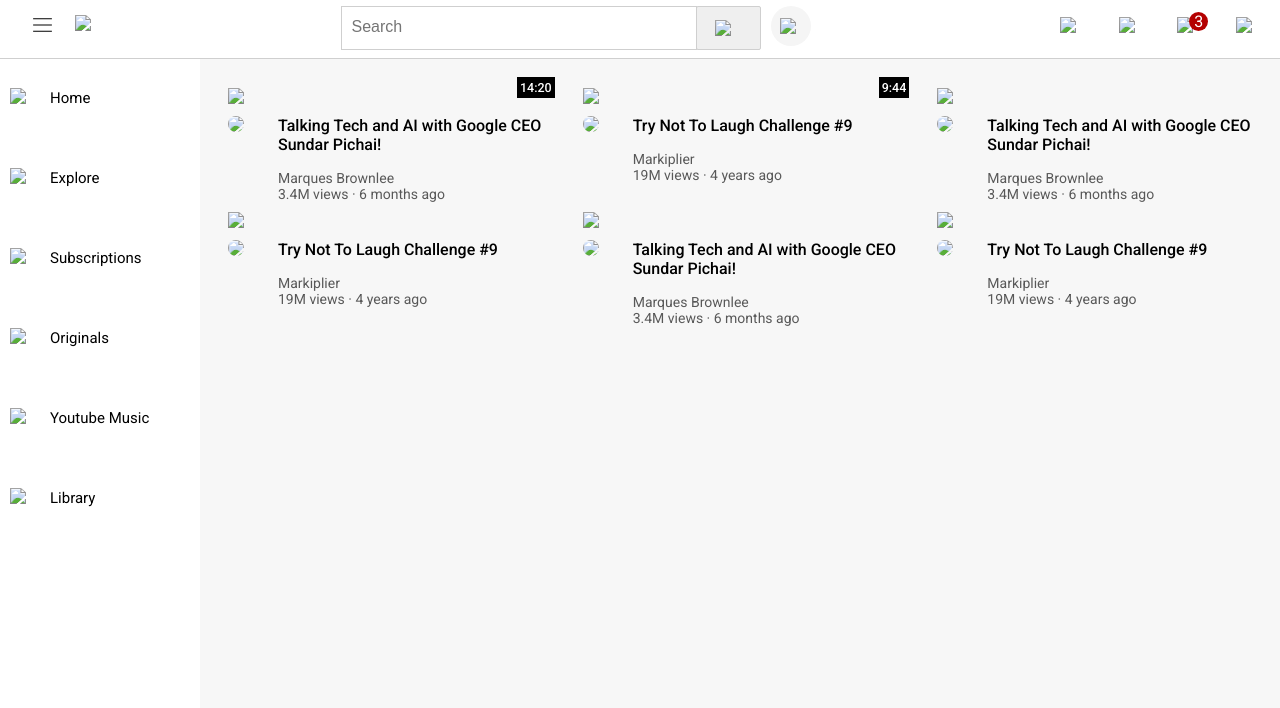
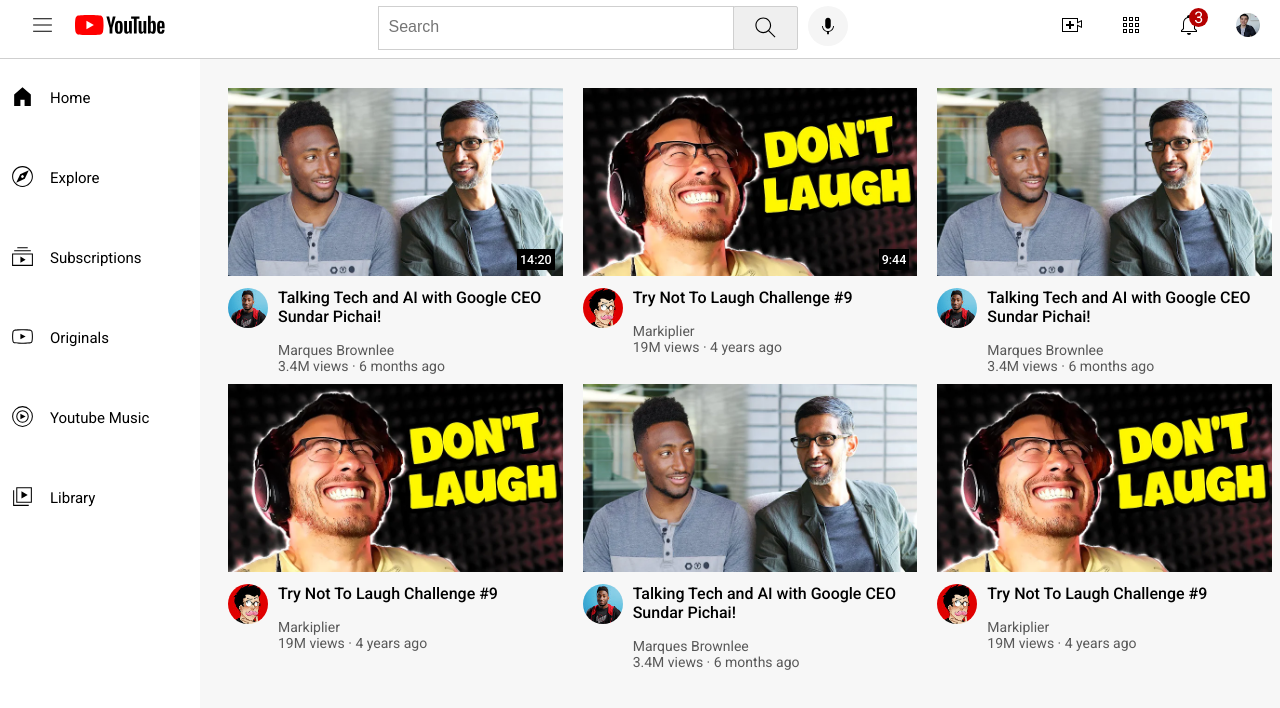
Before and after one commit to Abdulrahman1440/Clone-YT, a plain HTML site: page index.html in a window 1280 px wide. Drawn offline with Linux system fonts and the light colour scheme; the site is published under a folder, as on GitHub Pages, so addresses that start at the root find nothing.

Commit message:
Update index.html

```diff
--- a/index.html
+++ b/index.html
@@ -13,63 +13,63 @@
     <div class="youtube-header">
         <div class="left-section">
             <img class="menu-logo" src="header/hamburger-menu.svg">
-            <img class="youtube-logo" src="/header/youtube-logo.svg">
+            <img class="youtube-logo" src="header/youtube-logo.svg">
         </div>
 
         <div class="middle-section">
                 <input class="search-bar" type="text" placeholder="Search">
                 <button class="search-button">
-                    <img class="search-logo" src="/header/search.svg">
+                    <img class="search-logo" src="header/search.svg">
                     <div class="tooltip">Search</div>
                 </button>
                 <button class="voice-search-button">
                     <div class="tooltip">Search with your voice</div>
-                    <img class="voice-search" src="/header/voice-search-icon.svg">
+                    <img class="voice-search" src="header/voice-search-icon.svg">
                 </button>
             </div>
 
         <div class="right-section">
             <div class="upload-logo-container">
-                <img class="upload-logo" src="/header/upload.svg">
+                <img class="upload-logo" src="header/upload.svg">
                 <div class="tooltip">Upload</div>
             </div>
             <div class="youtube-apps-logo-container">
-                <img class="youtube-apps-logo" src="/header/youtube-apps.svg">
+                <img class="youtube-apps-logo" src="header/youtube-apps.svg">
                 <div class="tooltip">Youtube apps</div>
             </div>
             <div class="notification-container">
-                <img class="notification-logo" src="/header/notifications.svg">
+                <img class="notification-logo" src="header/notifications.svg">
                 <div class="notification-count">3</div>
                 <div class="tooltip">you have 3 notifications</div>
             </div>
-            <img class="mychannel-logo" src="/header/my-channel.jpeg">
+            <img class="mychannel-logo" src="header/my-channel.jpeg">
         </div>
     </div>
 
     <div class="sidebar">
 
         <div class="sidebar-link">
-            <img src="/icons/home.svg">
+            <img src="icons/home.svg">
             <div>Home</div>
         </div>
         <div class="sidebar-link">
-            <img src="/icons/explore.svg">
+            <img src="icons/explore.svg">
             <div>Explore</div>
         </div>
         <div class="sidebar-link">
-            <img src="/icons/subscriptions.svg">
+            <img src="icons/subscriptions.svg">
             <div>Subscriptions</div>
         </div>
         <div class="sidebar-link">
-            <img src="/icons/originals.svg">
+            <img src="icons/originals.svg">
             <div>Originals</div>
         </div>
         <div class="sidebar-link">
-            <img src="/icons/youtube-music.svg">
+            <img src="icons/youtube-music.svg">
             <div>Youtube Music</div>
         </div>
         <div class="sidebar-link">
-            <img src="/icons/library.svg">
+            <img src="icons/library.svg">
             <div>Library</div>
         </div>
     </div>
@@ -78,7 +78,7 @@
         <div class="video-preview">
             <div class="thumbnail-row">
                 <a href="https://www.youtube.com/watch?v=n2RNcPRtAiY">
-                    <img class="thumbnail" src="/thumbnails/thumbnail-1.webp">
+                    <img class="thumbnail" src="thumbnails/thumbnail-1.webp">
                 </a>
                 <div class="video-time">
                     14:20
@@ -88,7 +88,7 @@
             <div class="video-info">
                 <div>
                     <a href="https://www.youtube.com/c/mkbhd">
-                        <img class="profile-picture" src="/channel-pictures/channel-1.jpeg">
+                        <img class="profile-picture" src="channel-pictures/channel-1.jpeg">
                     </a>
                 </div>
                 <div>
@@ -109,7 +109,7 @@
 
         <div class="video-preview">
         <div class="thumbnail-row">
-            <img class="thumbnail" src="/thumbnails/thumbnail-2.webp">
+            <img class="thumbnail" src="thumbnails/thumbnail-2.webp">
             <div class="video-time">
                 9:44
             </div>
@@ -117,7 +117,7 @@
 
         <div class="video-info">
             <div>
-                <img class="profile-picture" src="/channel-pictures/channel-2.jpeg">
+                <img class="profile-picture" src="channel-pictures/channel-2.jpeg">
             </div>
             <div>
                 <p class="video-title">
@@ -133,12 +133,12 @@
 
          <div class="video-preview">
             <div class="thumbnail-row">
-                <img class="thumbnail" src="/thumbnails/thumbnail-1.webp">
+                <img class="thumbnail" src="thumbnails/thumbnail-1.webp">
             </div>
 
             <div class="video-info">
                 <div>
-                    <img class="profile-picture" src="/channel-pictures/channel-1.jpeg">
+                    <img class="profile-picture" src="channel-pictures/channel-1.jpeg">
                 </div>
                 <div>
                     <p class="video-title">
@@ -153,12 +153,12 @@
 
         <div class="video-preview">
         <div class="thumbnail-row">
-            <img class="thumbnail" src="/thumbnails/thumbnail-2.webp">
+            <img class="thumbnail" src="thumbnails/thumbnail-2.webp">
         </div>
 
         <div class="video-info">
             <div>
-                <img class="profile-picture" src="/channel-pictures/channel-2.jpeg">
+                <img class="profile-picture" src="channel-pictures/channel-2.jpeg">
             </div>
             <div>
                 <p class="video-title">
@@ -174,12 +174,12 @@
 
          <div class="video-preview">
             <div class="thumbnail-row">
-                <img class="thumbnail" src="/thumbnails/thumbnail-1.webp">
+                <img class="thumbnail" src="thumbnails/thumbnail-1.webp">
             </div>
 
             <div class="video-info">
                 <div>
-                    <img class="profile-picture" src="/channel-pictures/channel-1.jpeg">
+                    <img class="profile-picture" src="channel-pictures/channel-1.jpeg">
                 </div>
                 <div>
                     <p class="video-title">
@@ -194,12 +194,12 @@
 
         <div class="video-preview">
         <div class="thumbnail-row">
-            <img class="thumbnail" src="/thumbnails/thumbnail-2.webp">
+            <img class="thumbnail" src="thumbnails/thumbnail-2.webp">
         </div>
 
         <div class="video-info">
             <div>
-                <img class="profile-picture" src="/channel-pictures/channel-2.jpeg">
+                <img class="profile-picture" src="channel-pictures/channel-2.jpeg">
             </div>
             <div>
                 <p class="video-title">
```
